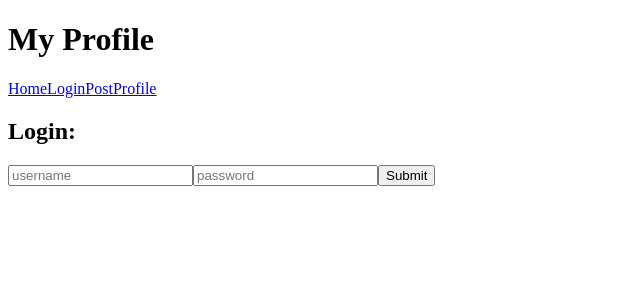
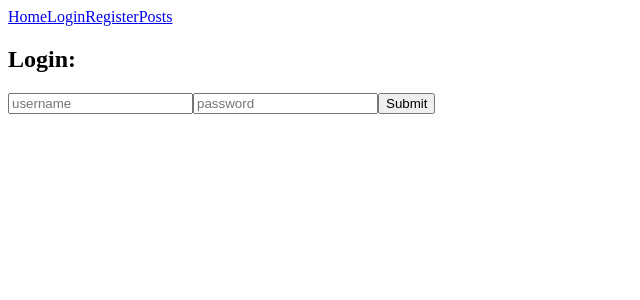
Before and after one commit to BigZepFan/strangers-things, a React (Create React App) app: page /Login in a window 1280 px wide. Shown: the top 300 px of the page, without its empty margins (0-640 px from the left). Built offline with nearby package versions, Linux system fonts and the light colour scheme.

Commit message:
made minor changes

```diff
--- a/src/components/Home.jsx
+++ b/src/components/Home.jsx
@@ -4,7 +4,7 @@ export default function Home() {
   return (
     <div>
       <form>
-        <h1>My Profile</h1>
+        <h1>Strangers-Things</h1>
       </form>
     </div>
   );
--- a/src/components/NavBar.jsx
+++ b/src/components/NavBar.jsx
@@ -6,8 +6,8 @@ export default function NavBar({ profile }) {
     <nav>
       <Link to="/Home">Home</Link>
       <Link to="/Login">Login</Link>
-      <Link to="/Post">Post</Link>
-      <Link to="/Profile">Profile</Link>
+      <Link to="/Register">Register</Link>
+      <Link to="/Posts">Posts</Link>
     </nav>
   );
 }
--- a/src/components/Post.jsx
+++ b/src/components/Post.jsx
@@ -21,23 +21,23 @@ export default function Post({ post, currentUser, token, posts, setPosts }) {
           <li>Location: {post.location} </li>
         </ul>
         <input
-          placeholder="type message"
+          placeholder="Message here:"
           value={messageContent}
           onChange={(e) => setMessageContent(e.target.value)}
         />
         <button
           onClick={async () => {
             await sendMessage(post._id, token, messageContent);
-            // const filteredPosts = posts.filter((singlePost) => {
-            //   if (post._id === singlePost._id) {
-            //     return false;
-            //   } else {
-            //     return true;
-            //   }
-            // });
+            const filteredPosts = posts.filter((singlePost) => {
+              // // if (post._id === singlePost._id) {
+              // //   return false;
+              // // } else {
+              // //   return true;
+              // }
+            });
           }}
         >
-          send message
+          Send Message
         </button>
         {/**
        * If the current user's _id === post.author._id then you can render a
--- a/src/index.js
+++ b/src/index.js
@@ -6,8 +6,8 @@ import { Home, NavBar } from "components";
 const root = ReactDOM.createRoot(document.getElementById("root"));
 root.render(
   <BrowserRouter>
-    <Home />
     <NavBar />
+    {/* <Home /> */}
     <App />
   </BrowserRouter>
 );
```
